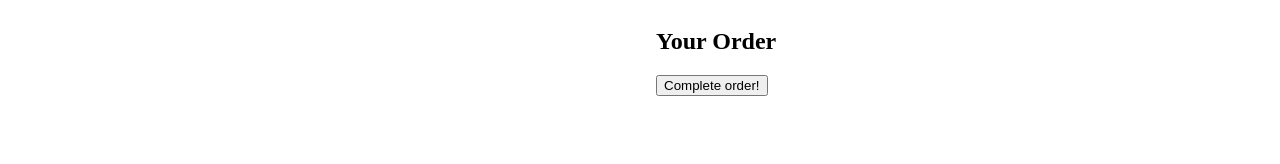
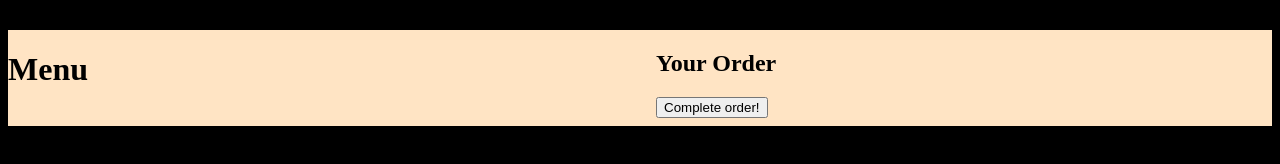
Before and after one commit to JustusBlue10/RestaurantDemo, a plain HTML site: page index.html in a window 1280 px wide. Drawn offline with Linux system fonts and the light colour scheme; no server answers.

Commit message:
styling and code changes

```diff
--- a/index.html
+++ b/index.html
@@ -10,9 +10,9 @@
 </head>
 <body onload="fetchJSON()">
 
-
     <div class="container">
         <div class="menu-item">
+            <h1>Menu</h1>
             <ul id="menuList"></ul>
         </div>
 
--- a/style.css
+++ b/style.css
@@ -1,20 +1,26 @@
+body {
+    background-color: black;
+}
+
 .container {
     display: grid;
     grid-template-columns: [col1] 50% [col2] 1fr [col3] 1fr;
-    grid-template-rows: [row1] 1fr [row2] 1fr;
+    grid-template-rows: [row1] 5% [row2] 80% [row3] auto;
     gap: 1rem;
 }
 
 .menu-item {
     grid-column-start: col1;
     grid-column-end: span col1;
-    grid-row-start: row1;
-    grid-row-end: row1;
+    grid-row-start: row2;
+    grid-row-end: row2;
+    background-color: bisque;
 }
 
 .order-item {
     grid-column-start: col2;
     grid-column-end: span col2;
-    grid-row-start: row1;
-    grid-row-end: row1;
+    grid-row-start: row2;
+    grid-row-end: row2;
+    background-color: bisque;
 }
```
